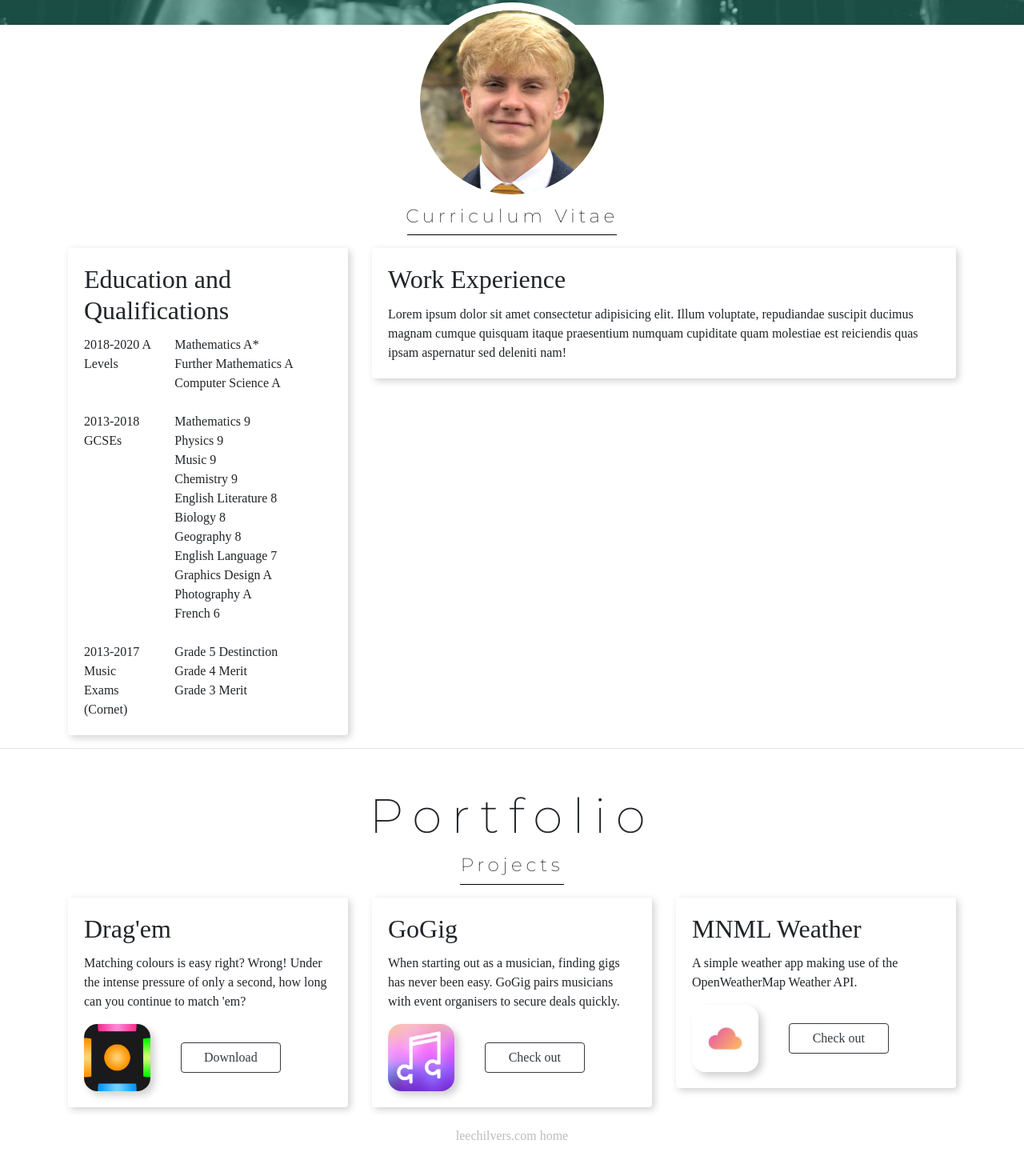
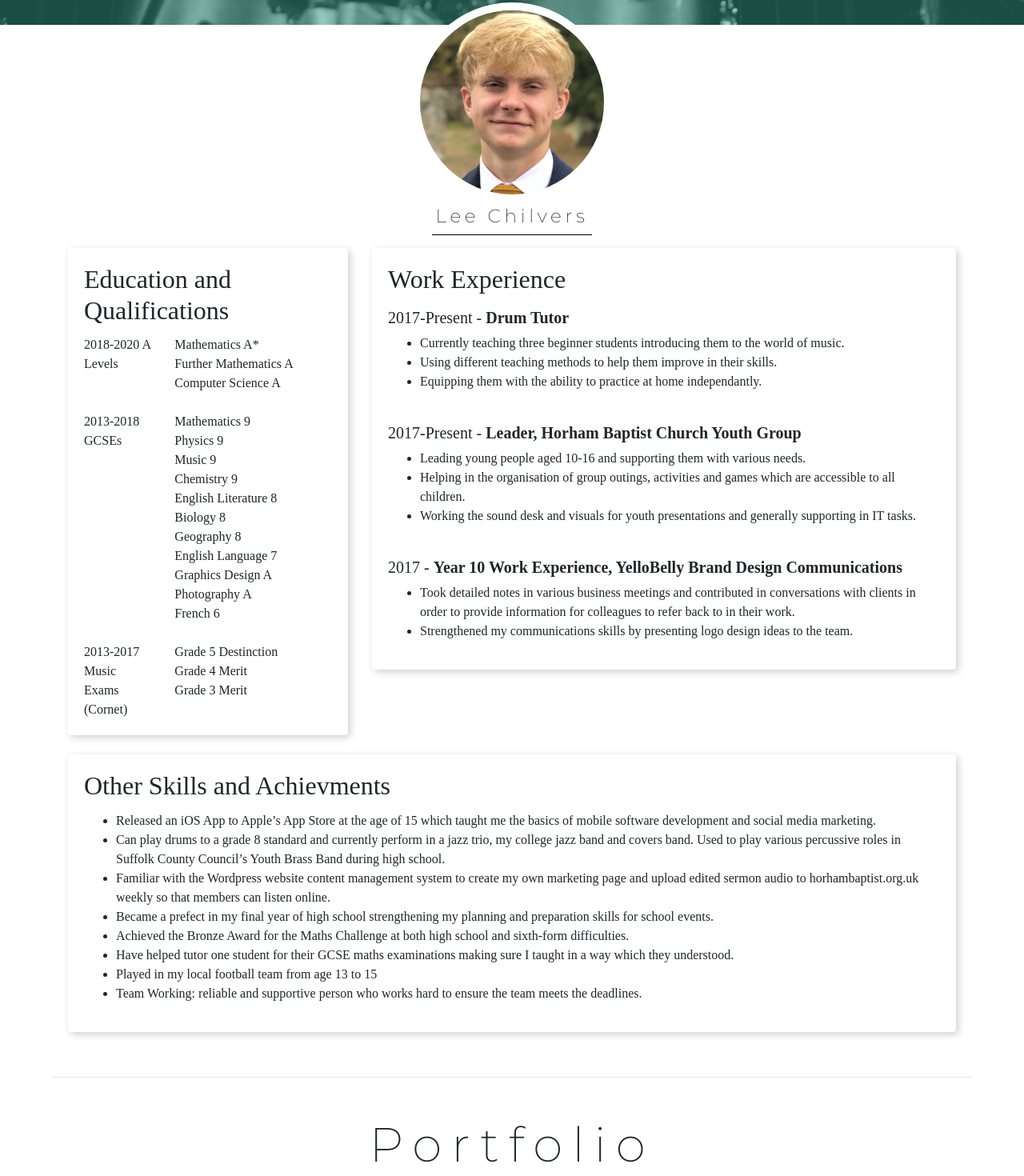
Before and after one commit to LChilvers05/LChilvers05.github.io, a plain HTML site: page index.html in a window 1280 px wide. Shown: the part 649-2119 px from the top of the page at 80% size. Before the commit the page ends 2097 px from the top, so only its background shows below. Drawn offline with nearby package versions, Linux system fonts and the light colour scheme.

Commit message:
added to CV

```diff
--- a/app.css
+++ b/app.css
@@ -35,7 +35,7 @@ h4 {
   box-shadow: 3px 3px 10px 0 rgb(208, 208, 208);
 }
 hr {
-  width: 100%;
+  width: 90%;
 }
 
 /* Home Section */
@@ -76,9 +76,10 @@ hr {
 /* CV Section */
 #cv {
   padding-top: 2em;
+  padding-bottom: 1em;
 }
 #cv hr {
-  width: 262px;
+  width: 200px;
   border-top: 1px solid #000000;
   margin-top: -10px;
 }
@@ -97,6 +98,7 @@ hr {
 /* Portfolio Section */
 #portfolio {
   padding-top: 2em;
+  padding-bottom: 5em;
 }
 .header {
   font-family: 'Montserrat', sans-serif;
@@ -114,6 +116,7 @@ hr {
   width: 130px;
   border-top: 1px solid #000000;
   margin-top: -10px;
+  padding-bottom: 15px;
 }
 .card-img-bottom {
   border-radius: 20%;
--- a/index.html
+++ b/index.html
@@ -44,11 +44,11 @@
   <!-- CV -->
   <section id="cv">
     <img src="profilePhoto.jpeg" alt="" id="profilePhoto" class="center">
-    <p class="subheader">Curriculum Vitae</p>
+    <p class="subheader">Lee Chilvers</p>
     <hr>
     <div class="container">
       <div class="row">
-        <div class="col-md-4">
+        <div class="col-md-6 col-lg-4 mb-4">
           <div class="card">
             <div class="card-body">
               <h4 class="card-title">Education and Qualifications</h4>
@@ -108,11 +108,50 @@
             </div>
           </div>
         </div>
-        <div class="col-md-8">
+        <div class="col-md-6 col-lg-8 mb-4">
           <div class="card">
             <div class="card-body">
               <h4 class="card-title">Work Experience</h4>
-              <p class="card-text">Lorem ipsum dolor sit amet consectetur adipisicing elit. Illum voluptate, repudiandae suscipit ducimus magnam cumque quisquam itaque praesentium numquam cupiditate quam molestiae est reiciendis quas ipsam aspernatur sed deleniti nam!</p>
+              <p class="card-text">
+                <h5>2017-Present - <b>Drum Tutor</b></h5>
+                <ul>
+                  <li>Currently teaching three beginner students introducing them to the world of music.</li>
+                  <li>Using different teaching methods to help them improve in their skills.</li>
+                  <li>Equipping them with the ability to practice at home independantly.</li>
+                </ul>
+                <br>
+                <h5>2017-Present - <b>Leader, Horham Baptist Church Youth Group</b></h5>
+                <ul>
+                  <li>Leading young people aged 10-16 and supporting them with various needs.</li>
+                  <li>Helping in the organisation of group outings, activities and games which are accessible to all children.</li>
+                  <li>Working the sound desk and visuals for youth presentations and generally supporting in IT tasks.</li>
+                </ul>
+                <br>
+                <h5>2017 - <b>Year 10 Work Experience, YelloBelly Brand Design Communications</b></h5>
+                <ul>
+                  <li>Took detailed notes in various business meetings and contributed in conversations with clients in order to provide information for colleagues to refer back to in their work.</li>
+                  <li>Strengthened my communications skills by presenting logo design ideas to the team.</li>
+                </ul>
+              </p>
+            </div>
+          </div>
+        </div>
+      </div>
+      <div class="row">
+        <div class="col mb-4">
+          <div class="card">
+            <div class="card-body">
+              <h4 class="card-title">Other Skills and Achievments</h4>
+              <ul>
+                <li>Released an iOS App to Apple’s App Store at the age of 15 which taught me the basics of mobile software development and social media marketing.</li>
+                <li>Can play drums to a grade 8 standard and currently perform in a jazz trio, my college jazz band and covers band.  Used to play various percussive roles in Suffolk County Council’s Youth Brass Band during high school.</li>
+                <li>Familiar with the Wordpress website content management system to create my own marketing page and upload edited sermon audio to horhambaptist.org.uk weekly so that members can listen online.</li>
+                <li>Became a prefect in my final year of high school strengthening my planning and preparation skills for school events.</li>
+                <li>Achieved the Bronze Award for the Maths Challenge at both high school and sixth-form difficulties.</li>
+                <li>Have helped tutor one student for their GCSE maths examinations making sure I taught in a way which they understood.</li>
+                <li>Played in my local football team from age 13 to 15</li>
+                <li>Team Working: reliable and supportive person who works hard to ensure the team meets the deadlines.</li>
+              </ul>
             </div>
           </div>
         </div>
@@ -184,7 +223,7 @@
       </div>
     </div>
   </section>
-  <p id="footer">leechilvers.com home</p>
+  <p id="footer">leechilvers.com</p>
   <script type="text/javascript" src="https://code.jquery.com/jquery-3.4.1.min.js"></script>
   <script type="text/javascript" src="https://stackpath.bootstrapcdn.com/bootstrap/4.4.1/js/bootstrap.min.js"></script>
   <script src="https://ajax.googleapis.com/ajax/libs/jquery/1.9.1/jquery.min.js"></script>
```
